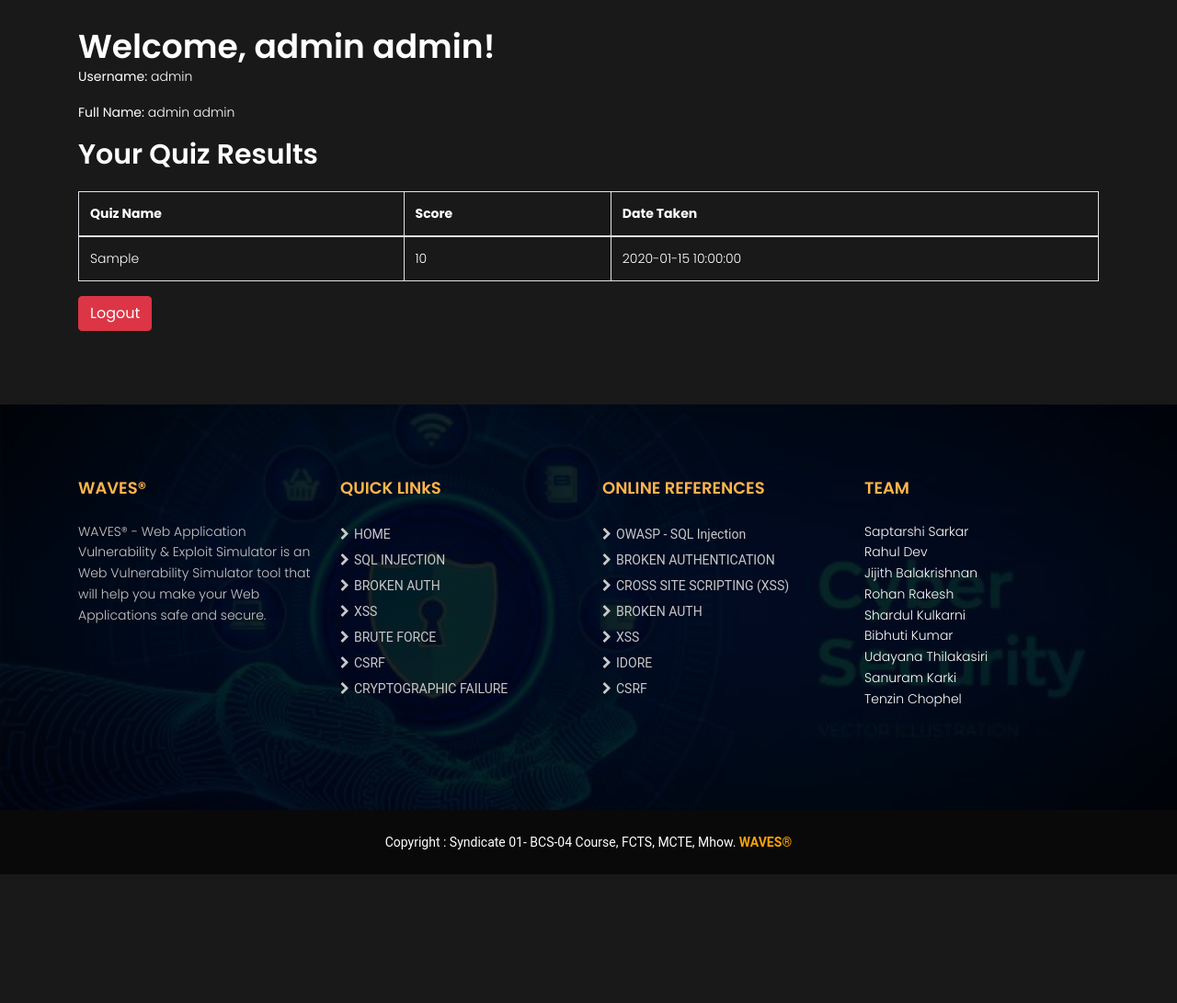
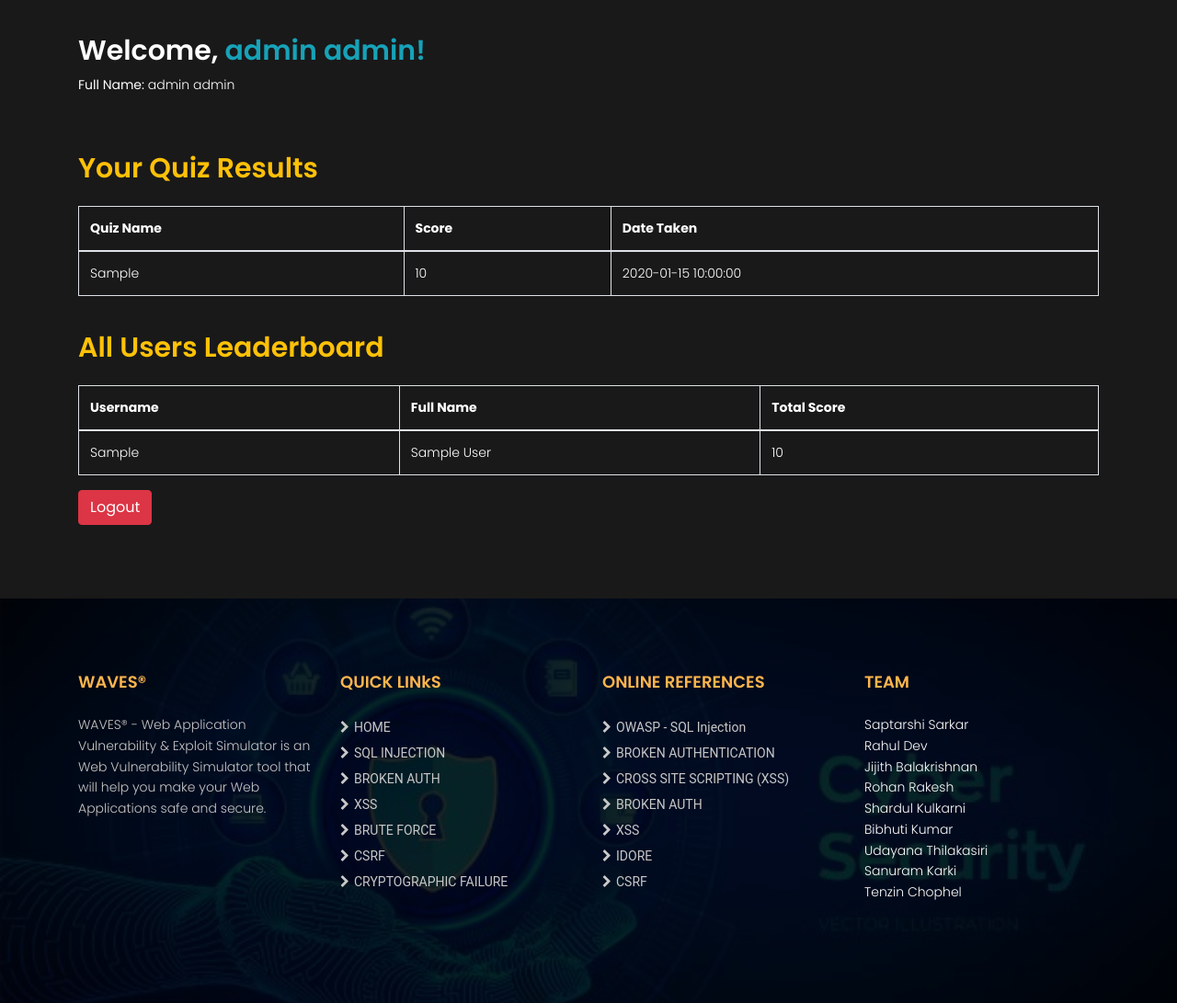
Before and after one commit to tencho12/BCS_Sy01, a PHP site: page /BCS_Sy01/dashboard.php in a window 1280 px wide. Shown: the part 111-1202 px from the top of the page at 92% size. Before the commit the page ends 1062 px from the top, so only its background shows below. Run offline with PHP 8.4, Linux system fonts and the light colour scheme; a user stored in the database is signed in; data comes from the database, SQL or seed files in the repository; tables that the repository leaves empty or names only in its code hold one stand-in row (values such as "Sample post"); some libraries are stand-ins or nearby versions.

Commit message:
dashboard update

```diff
--- a/dashboard.php
+++ b/dashboard.php
@@ -26,6 +26,20 @@ if (!$result) {
     die("Query failed: " . mysqli_error($conn));
 }
 
+// Fetch all users and their total quiz scores
+$user_score_query = "
+    SELECT u.user, u.first_name, u.last_name, SUM(s.score) as total_score
+    FROM users u
+    JOIN score_tb s ON u.user_id = s.userid
+    GROUP BY u.user_id
+    ORDER BY total_score DESC
+";
+$user_score_result = mysqli_query($conn, $user_score_query);
+
+// Check for errors in the query
+if (!$user_score_result) {
+    die("Query failed: " . mysqli_error($conn));
+}
 ?>
 
 <!DOCTYPE html>
@@ -53,14 +67,17 @@ if (!$result) {
         <div class="container">
             <div class="row">
                 <div class="col-md-12">
-                    <h1>Welcome, <?php echo $first_name . ' ' . $last_name; ?>!</h1>
-                    <p><strong>Username:</strong> <?php echo $username; ?></p>
+
+                    <!-- <h1>Welcome, <?php echo $first_name . ' ' . $last_name; ?>!</h1> -->
+                    <h2 class="py-2">Welcome, <span class="text-info"><?php echo $first_name . ' ' . $last_name; ?>!</span> </h2>
+                    <!-- <p><strong>Username:</strong> <?php echo $username; ?></p> -->
 
                     <!-- Display User Information -->
                     <p><strong>Full Name:</strong> <?php echo $first_name . ' ' . $last_name; ?></p>
 
                     <!-- Quiz Results -->
-                    <h2>Your Quiz Results</h2><br/>
+                     <br/><br/>
+                    <h2 class="text-warning">Your Quiz Results</h2><br/>
                     <?php if (mysqli_num_rows($result) > 0): ?>
                         <table class="table table-bordered">
                             <thead>
@@ -82,6 +99,32 @@ if (!$result) {
                         </table>
                     <?php else: ?>
                         <p>No quiz results found.</p>
+                    <?php endif; ?>
+
+                    <!-- All Users Quiz Scores -->
+                     <br/>
+                    <h2 class="text-warning">All Users Leaderboard</h2><br/>
+                    <?php if (mysqli_num_rows($user_score_result) > 0): ?>
+                        <table class="table table-bordered">
+                            <thead>
+                                <tr>
+                                    <th>Username</th>
+                                    <th>Full Name</th>
+                                    <th>Total Score</th>
+                                </tr>
+                            </thead>
+                            <tbody>
+                                <?php while ($user_row = mysqli_fetch_assoc($user_score_result)): ?>
+                                    <tr>
+                                        <td><?php echo htmlspecialchars($user_row['user']); ?></td>
+                                        <td><?php echo htmlspecialchars($user_row['first_name'] . ' ' . $user_row['last_name']); ?></td>
+                                        <td><?php echo htmlspecialchars($user_row['total_score']); ?></td>
+                                    </tr>
+                                <?php endwhile; ?>
+                            </tbody>
+                        </table>
+                    <?php else: ?>
+                        <p>No users have taken the quiz yet.</p>
                     <?php endif; ?>
 
                     <!-- Logout Button -->
```
